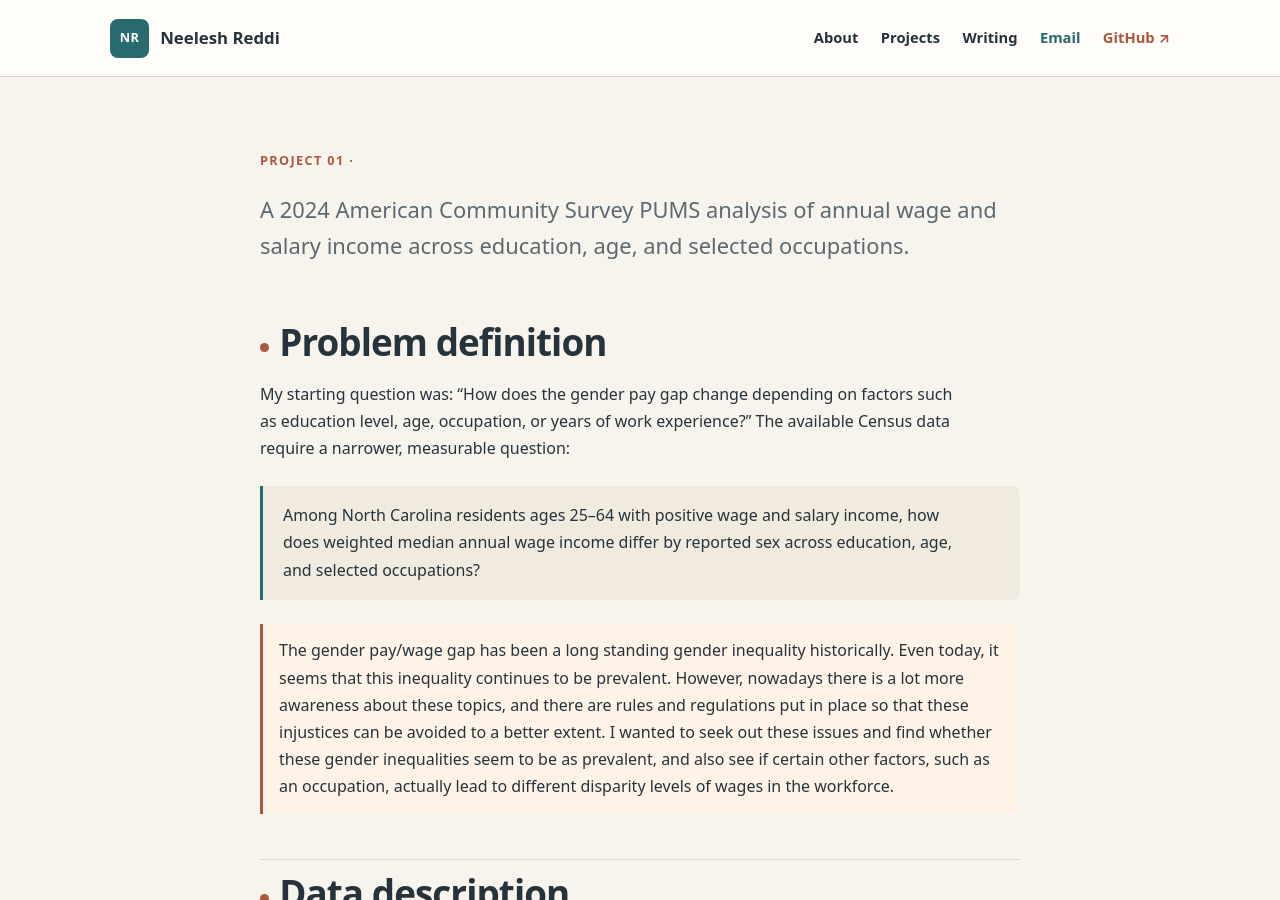
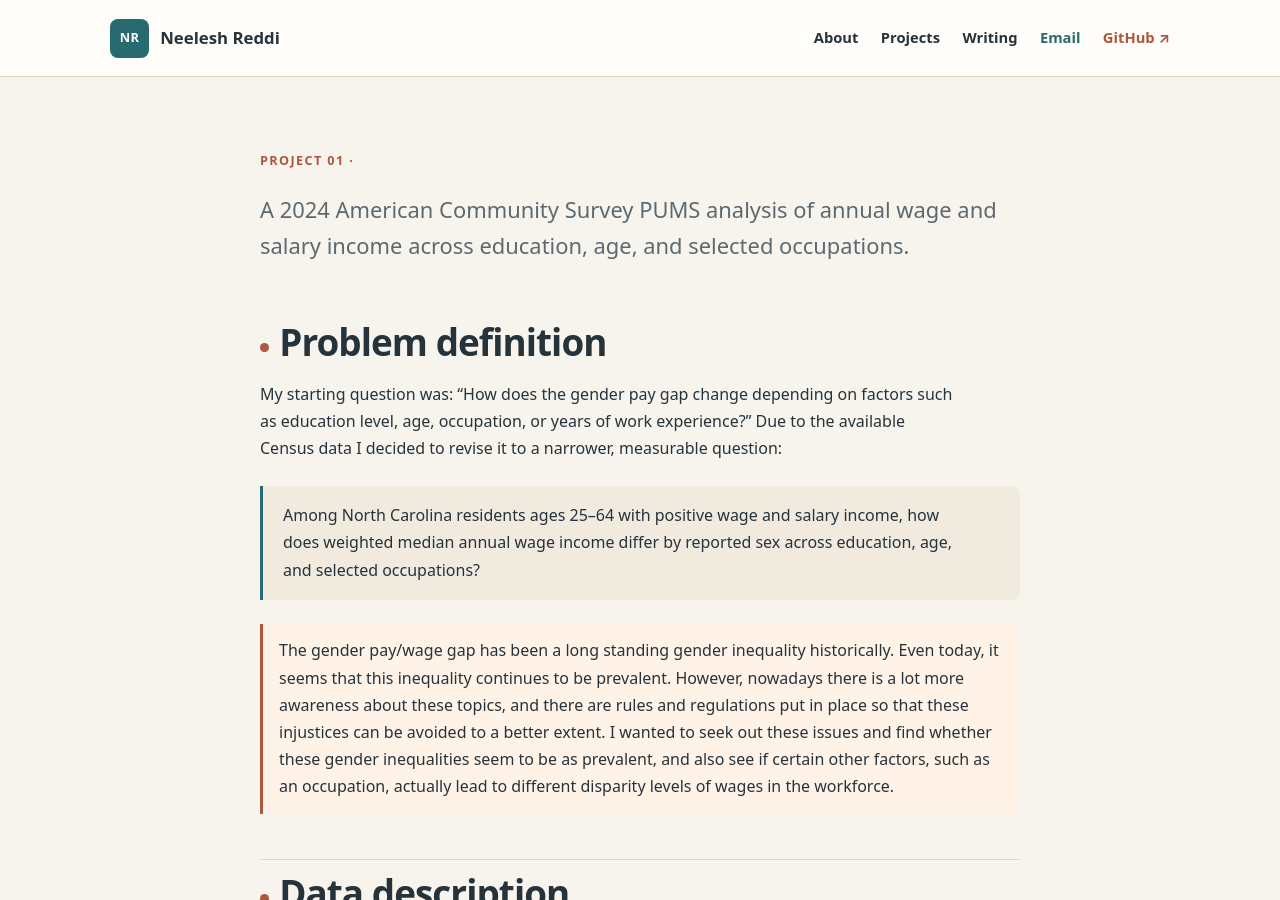
Before and after one commit to nreddi2/data-science-portfolio, a Jekyll site: the page built from wage-income-north-carolina.md, in a window 1280 px wide and 900 px high. Built offline with Jekyll 4.4.1, drawn with Linux system fonts in a browser that asks for light colours.

Commit message:
Update wage-income-north-carolina.md

```diff
--- a/wage-income-north-carolina.md
+++ b/wage-income-north-carolina.md
@@ -12,7 +12,7 @@ page_class: content-page prose
 
 ## Problem definition
 
-My starting question was: “How does the gender pay gap change depending on factors such as education level, age, occupation, or years of work experience?” The available Census data require a narrower, measurable question:
+My starting question was: “How does the gender pay gap change depending on factors such as education level, age, occupation, or years of work experience?” Due to the available Census data I decided to revise it to a narrower, measurable question:
 
 > Among North Carolina residents ages 25–64 with positive wage and salary income, how does weighted median annual wage income differ by reported sex across education, age, and selected occupations?
 
```
